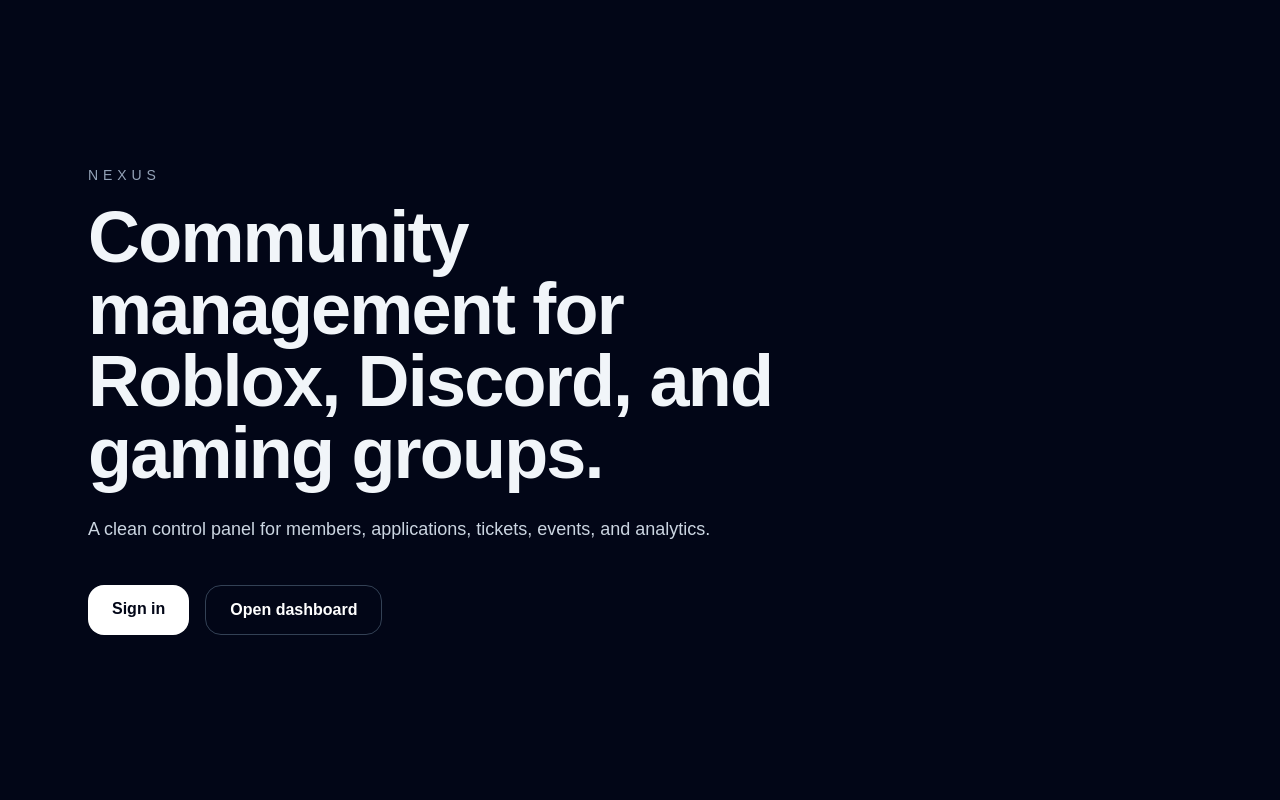
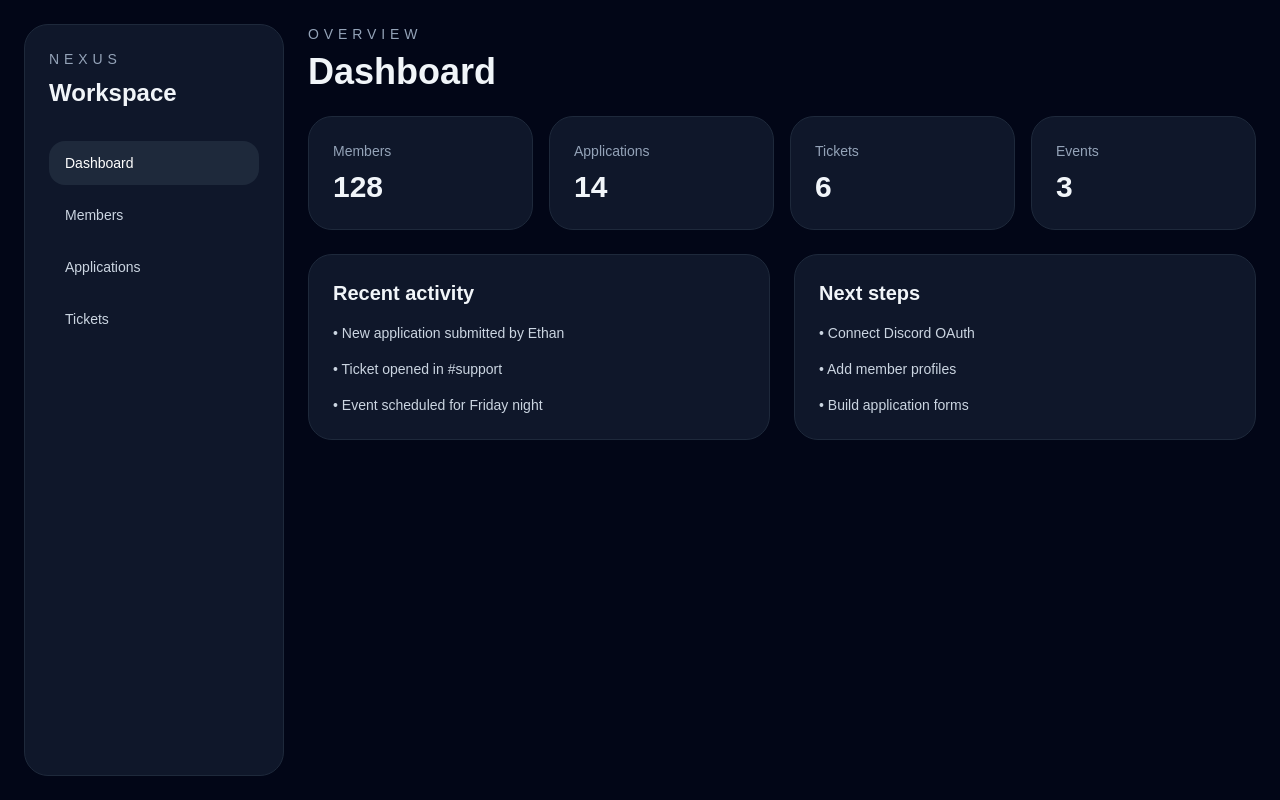
Before and after one commit to kingbabyyoda/Nexus, a Next.js app: page / in a window 1280 px wide. Built offline with nearby package versions, Linux system fonts and the light colour scheme.

Commit message:
Add dashboard page

```diff
--- /dev/null
+++ b/app/(dashboard)/page.tsx
@@ -0,0 +1,45 @@
+const stats = [
+  { label: 'Members', value: '128' },
+  { label: 'Applications', value: '14' },
+  { label: 'Tickets', value: '6' },
+  { label: 'Events', value: '3' },
+];
+
+export default function DashboardPage() {
+  return (
+    <main className="space-y-6">
+      <div>
+        <p className="text-sm uppercase tracking-[0.35em] text-slate-400">Overview</p>
+        <h1 className="mt-2 text-4xl font-bold">Dashboard</h1>
+      </div>
+
+      <div className="grid gap-4 sm:grid-cols-2 xl:grid-cols-4">
+        {stats.map((stat) => (
+          <div key={stat.label} className="rounded-3xl border border-slate-800 bg-slate-900 p-6">
+            <p className="text-sm text-slate-400">{stat.label}</p>
+            <p className="mt-2 text-3xl font-bold">{stat.value}</p>
+          </div>
+        ))}
+      </div>
+
+      <div className="grid gap-6 xl:grid-cols-2">
+        <div className="rounded-3xl border border-slate-800 bg-slate-900 p-6">
+          <h2 className="text-xl font-semibold">Recent activity</h2>
+          <div className="mt-4 space-y-4 text-sm text-slate-300">
+            <p>• New application submitted by Ethan</p>
+            <p>• Ticket opened in #support</p>
+            <p>• Event scheduled for Friday night</p>
+          </div>
+        </div>
+        <div className="rounded-3xl border border-slate-800 bg-slate-900 p-6">
+          <h2 className="text-xl font-semibold">Next steps</h2>
+          <div className="mt-4 space-y-4 text-sm text-slate-300">
+            <p>• Connect Discord OAuth</p>
+            <p>• Add member profiles</p>
+            <p>• Build application forms</p>
+          </div>
+        </div>
+      </div>
+    </main>
+  );
+}
```
